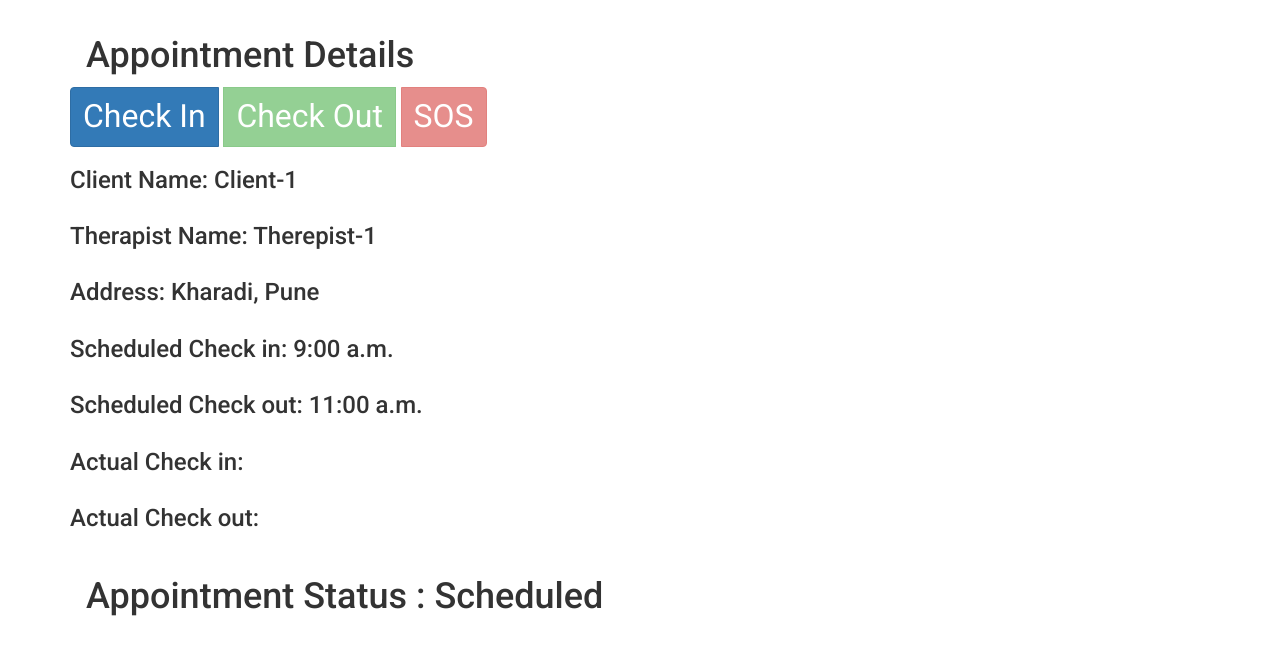
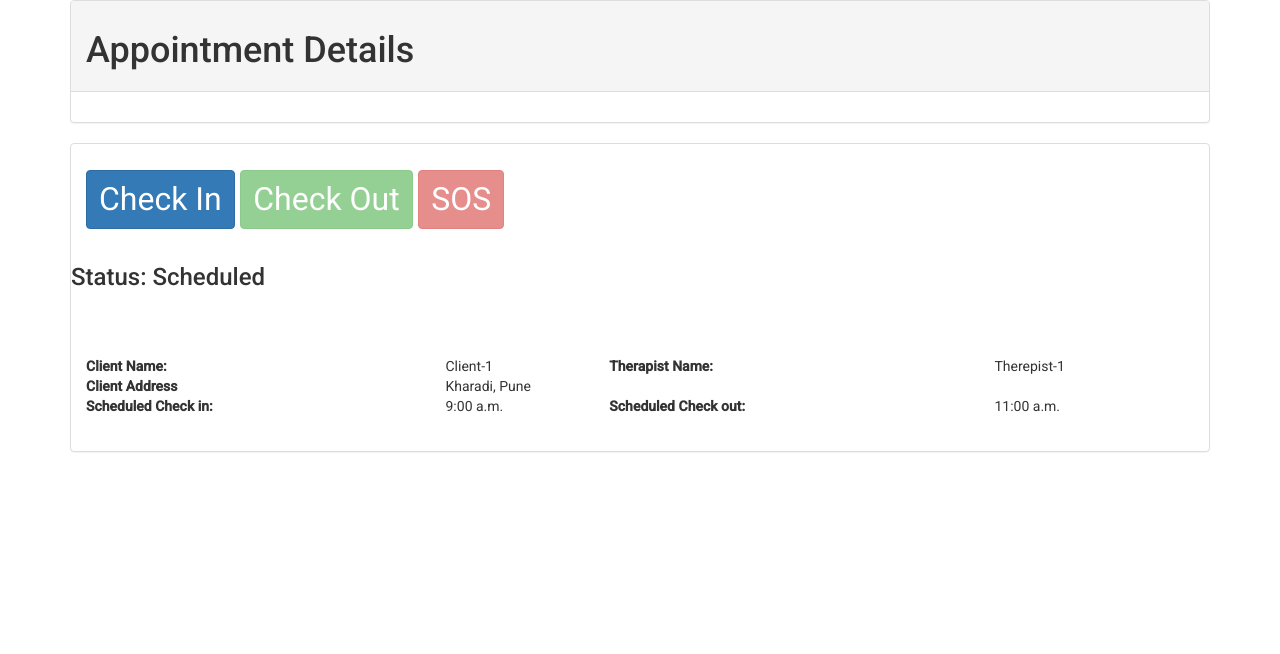
Before and after one commit to yashwadhwani08/CtrlAltElite, an Angular app in the folder Therapist-Security/: page /appointment in a window 1280 px wide. Shown: the top 654 px of the page. Built offline with nearby package versions, Linux system fonts and the light colour scheme.

Commit message:
Updated Appoint Page

```diff
--- a/Therapist-Security/src/app/appointment-component/appointment-component.component.html
+++ b/Therapist-Security/src/app/appointment-component/appointment-component.component.html
@@ -1,13 +1,21 @@
 <div class="container">
-  <div class="row justify-content-center">
+<div class="row">
   <div class="col-md-12">
-      <mat-card>
-        <mat-card-content>
-          <h1>Appointment Details</h1>
-        </mat-card-content>
-        <!-- <div class="example-button-row"> -->
-        <!-- <div align="center"> -->
-        <div class="btn-group" role="group">
+    <div class="panel panel-default">
+      <!-- Default panel contents -->
+      <div class="panel-heading"><h1>Appointment Details</h1></div>
+      <div class="panel-body"> </div>
+    </div>
+  </div>
+</div>
+
+<div class="row">
+  <div class="col-md-12">
+    <div class="panel panel-default">
+      <!-- Default panel contents -->
+
+      <div class="panel-body">
+        <div class="d-flex justify-content-end" role="group">
           <!-- <button mat-button>Basic</button> -->
           <button class="btn btn-primary" (click)="doCheckIn()" [disabled]="isCheckInDisabled()">
             Check In
@@ -18,57 +26,52 @@
           <button class="btn btn-danger" (click)="doSOS()" [disabled]="isSOSDisabled()">
             SOS
           </button>
-          <!-- <button mat-button disabled>Disabled</button> -->
-          <!-- <a mat-button href="https://www.google.com/" target="_blank">Link</a> -->
-          <!-- </div> -->
-        </div>
-        <!-- </div> -->
-      </mat-card>
-
-      <div class="container">
-        <div class="row">
-          <div class="col">
-            <h3>Client Name: {{ appointment.clientName }}</h3>
         </div>
       </div>
       <div class="row">
-          <div class="col">
-            <h3>Therapist Name: {{ appointment.therapistName }}</h3>
+        <div class="col-md-12">
+          <div class="panel-title"><h3>Status: {{ appointment.status | titlecase }}</h3></div>
+
         </div>
       </div>
       <div class="row">
-          <div class="col">
-            <h3>Address: {{ appointment.clientAddress }}</h3>
+        <div class="col-md-12">
+          &nbsp;
         </div>
       </div>
       <div class="row">
-          <div class="col">
-            <h3>Scheduled Check in: {{ appointment.checkinTime }}</h3>
+        <div class="col-md-12">
+          &nbsp;
         </div>
       </div>
-        <div class="row">
-          <div class="col">
-            <h3>Scheduled Check out: {{ appointment.checkoutTime }}</h3>
+      <div class="panel-body">
+        <table class="table">
+          <tr>
+          <th>Client Name:</th>
+          <td>{{ appointment.clientName }}</td>
+          <th>Therapist Name:</th>
+          <td>{{ appointment.therapistName }}</td>
+          </tr>
+          <tr>
+            <th>Client Address</th>
+            <td colspan="3">{{ appointment.clientAddress }}</td>
+          </tr>
+          <tr>
+              <th>Scheduled Check in:</th>
+              <td>{{ appointment.checkinTime }}</td>
+              <th>Scheduled Check out:</th>
+              <td>{{ appointment.checkoutTime }}</td>
+          </tr>
+          <tr [hidden]="showActualCheckInOut()">
+            <th>Actual Check in:</th>
+            <td>{{ appointment.actualCheckinTime }}</td>
+            <th>Actual Check out:</th>
+            <td>{{ appointment.actualCheckoutTime }}</td>
+        </tr>
+        </table>
       </div>
-        </div>
-        <div class="row">
-          <div class="col">
-            <h3>Actual Check in: {{ appointment.actualCheckinTime }}</h3>
-          </div>
-        </div>
-        <div class="row">
-          <div class="col">
-            <h3>Actual Check out: {{ appointment.actualCheckoutTime }}</h3>
+
     </div>
   </div>
 </div>
-
-
-      <mat-card>
-        <mat-card-content>
-          <h1>Appointment Status : {{ appointment.status | titlecase }}</h1>
-        </mat-card-content>
-      </mat-card>
 </div>
-  </div>
-</div>
--- a/Therapist-Security/src/app/appointment-component/appointment-component.component.ts
+++ b/Therapist-Security/src/app/appointment-component/appointment-component.component.ts
@@ -84,6 +84,15 @@ export class AppointmentComponentComponent implements OnInit {
     return false;
   }
 
+  showActualCheckInOut():boolean {
+    if (
+      this.appointment.status == constants.appointStatusScheduled
+    ) {
+      return true;
+    }
+    return false;
+  }
+
   isCheckoutButtonDisabled(): boolean {
     if (
       this.appointment.status == constants.appointStatusInProgress ||
--- a/Therapist-Security/src/app/dashboard/dashboard.component.html
+++ b/Therapist-Security/src/app/dashboard/dashboard.component.html
@@ -19,7 +19,7 @@
     <div class="col-md-12">
       &nbsp;
     </div>
-    </div>
+  </div>
   <div class="row">
     <div class="col-md-12">
       <div class="panel panel-default">
```
Lines whose indentation alone changed are shown as unchanged.
